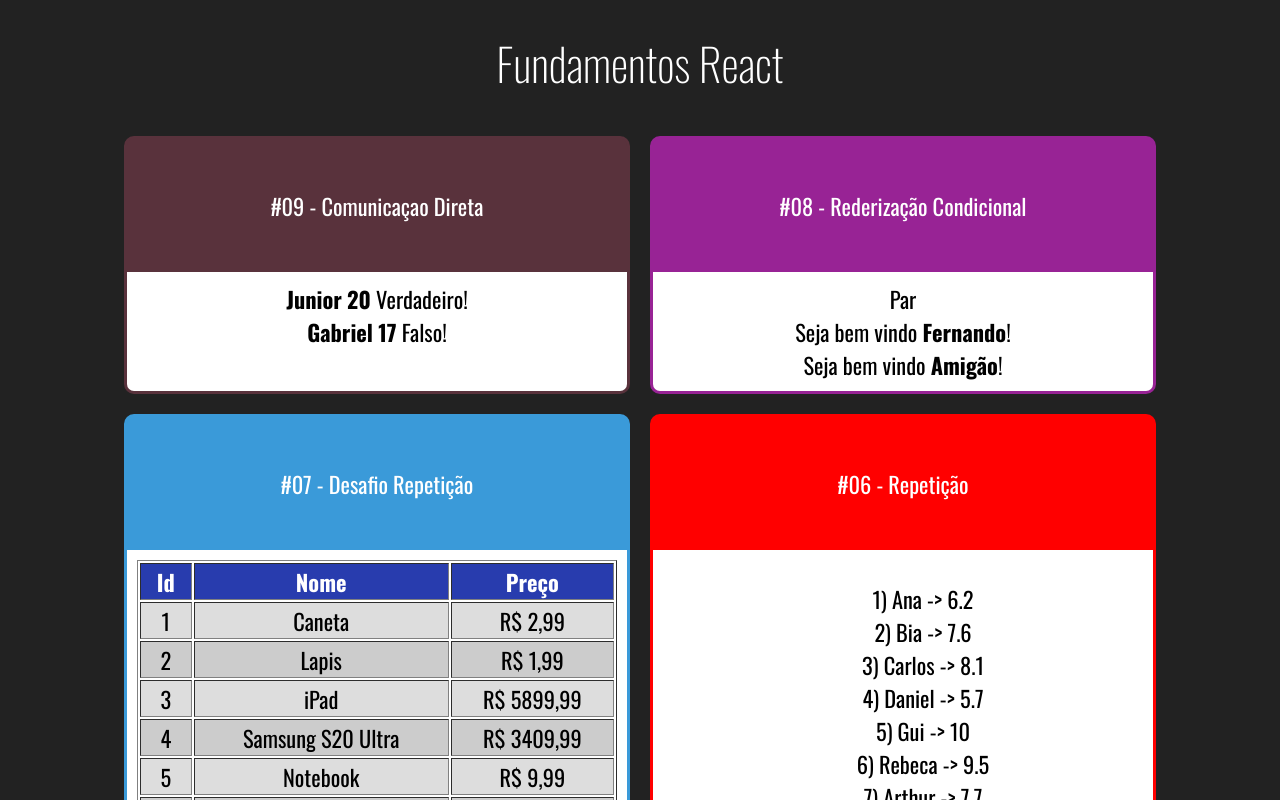
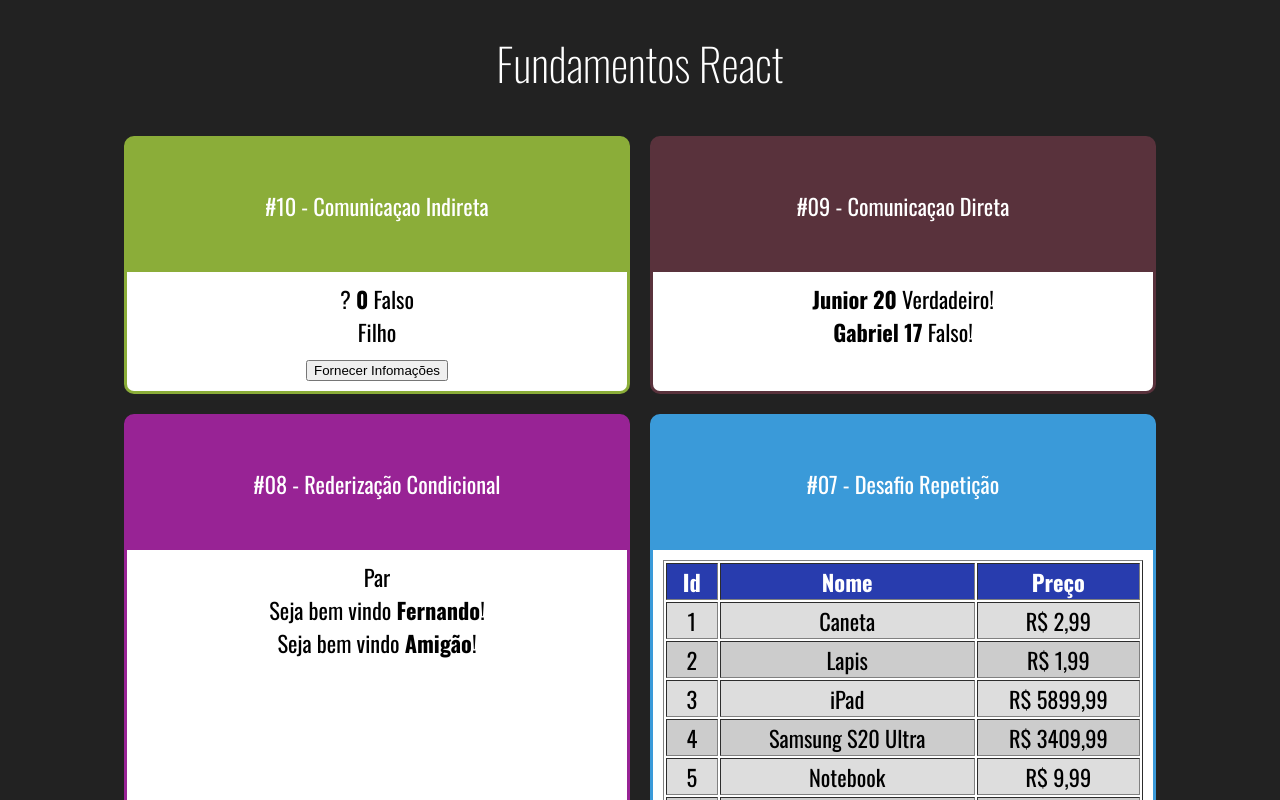
Before and after one commit to kaua-reis-clear/Fundamentos_React, a React (Create React App) app: page / in a window 1280 px wide. Shown: the top 800 px of the page. Built offline with nearby package versions, Linux system fonts and the light colour scheme.

Commit message:
setting info from child component to parent component executing function as props and using react state.

```diff
--- a/src/App.jsx
+++ b/src/App.jsx
@@ -1,6 +1,7 @@
 import "./App.css";
 import React from "react";
 
+import IndiretaPai from "./components/comunicacao/IndiretaPai";
 import DiretaPai from "./components/comunicacao/DiretaPai";
 import UsuarioInfo from "./components/condicional/UsuarioInfo";
 import ParOuImpar from "./components/condicional/ParOuImpar";
@@ -19,13 +20,17 @@
     <div className="App">
       <h1>Fundamentos React</h1>
       <div className="Cards">
+        <Card titulo="#10 - Comunicaçao Indireta" color="#8BAD39">
+          <IndiretaPai></IndiretaPai>
+        </Card>
+
         <Card titulo="#09 - Comunicaçao Direta" color="#59323C">
-            <DiretaPai></DiretaPai>
+          <DiretaPai></DiretaPai>
         </Card>
 
         <Card titulo="#08 - Rederização Condicional" color="#982395">
           <ParOuImpar numero={20} />
-          <UsuarioInfo usuario={{nome: 'Fernando'}} />
+          <UsuarioInfo usuario={{ nome: "Fernando" }} />
           <UsuarioInfo />
         </Card>
 
--- /dev/null
+++ b/src/components/comunicacao/IndiretaFilho.jsx
@@ -0,0 +1,14 @@
+import React from 'react';
+
+export default props => {
+    const cb = props.quandoClicar;
+    const gerarIdade = () => parseInt(Math.random() * (20)) + 50;
+    const gerarNerd = () => Math.random() > 0.5;
+    return (
+        <div>
+            <div>Filho</div>
+            <button onClick={_ =>
+                    cb('João', gerarIdade(), gerarNerd())}>Fornecer Infomações</button>
+        </div>
+    )
+}
--- /dev/null
+++ b/src/components/comunicacao/IndiretaPai.jsx
@@ -0,0 +1,24 @@
+import React, { useState } from 'react';
+import IndiretaFilho from './IndiretaFilho';
+
+export default props => {
+    const [nome, setNome] = useState('?');
+    const [idade, setIdade] = useState(0);
+    const [nerd, setNerd] = useState(false);
+    function fornecerInformacoes(nome, idade, nerd) {
+        setNome(nome);
+        setIdade(idade);
+        setNerd(nerd);
+    }
+
+    return (
+        <div>
+            <div>
+                <span>{nome} </span>
+                <span><strong>{idade}</strong> </span>
+                <span>{nerd ? 'Verdadeiro' : 'Falso'}</span>
+            </div>
+            <IndiretaFilho quandoClicar={fornecerInformacoes}>Fiho</IndiretaFilho>
+        </div>
+    )
+}
```
